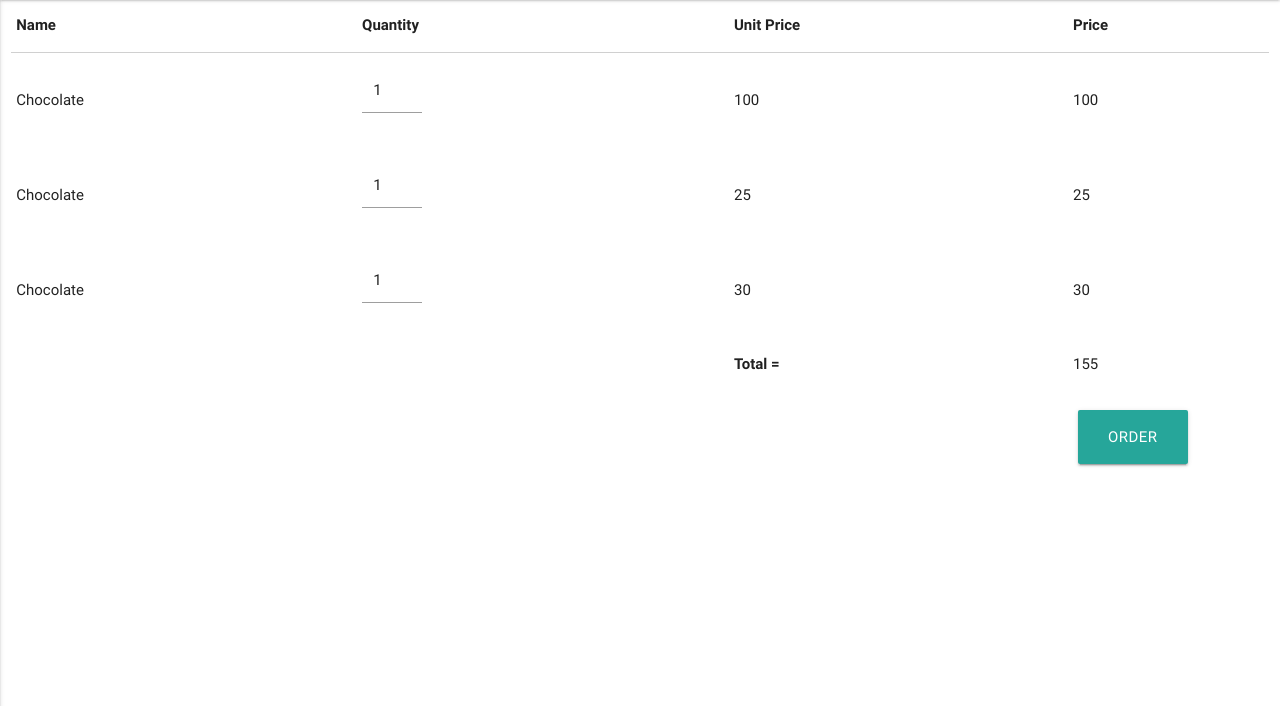
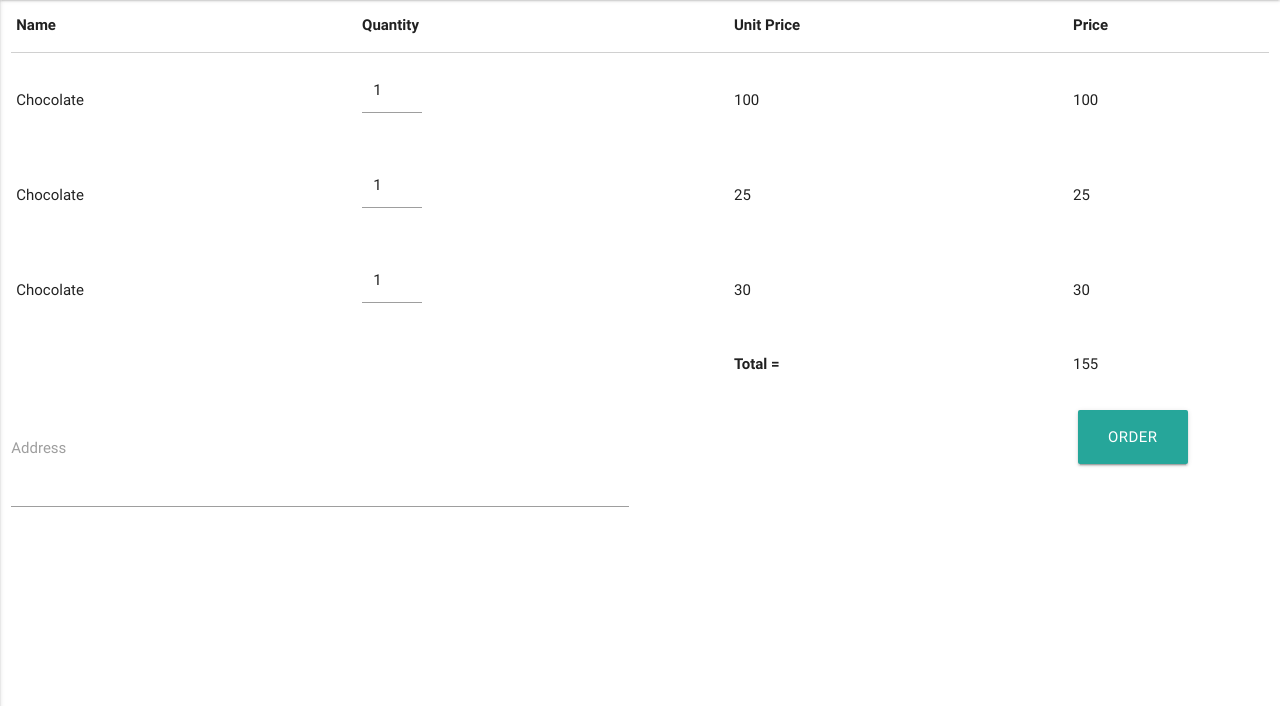
Before and after one commit to tsamridh86/shopgasm, a PHP site: page /checkout.php in a window 1280 px wide. Shown: the part 65-771 px from the top of the page. Run offline with PHP 8.4, Linux system fonts and the light colour scheme; some libraries are stand-ins or nearby versions.

Commit message:
added address

```diff
--- a/checkout.php
+++ b/checkout.php
@@ -61,7 +61,7 @@
 							<td class="price"></td>
 						</tr>
 						<tr>
-						<td></td>
+							<th></th>
 							<td></td>
 							<th>Total = </th>
 							<td id="totalPrice"></td>
@@ -71,6 +71,10 @@
 			</div>
 		</div>
 		<div class="row">
+			<div class="input-field col s7 m6" >
+				<textarea id="address" class="materialize-textarea"></textarea>
+				<label for="address">Address</label>
+			</div>
 			<div class="col s4 m2 right">
 				<a class="btn-large">Order</a>
 			</div>
```
Lines whose indentation alone changed are shown as unchanged.
